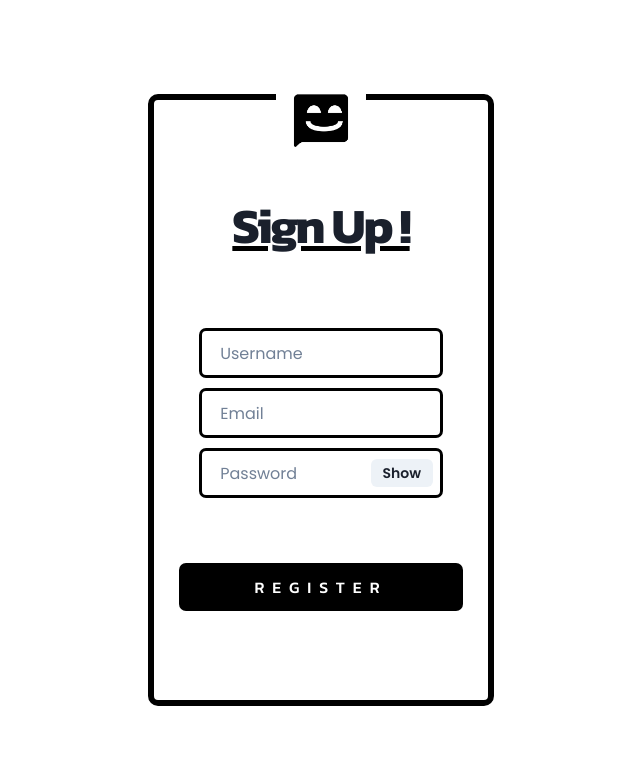
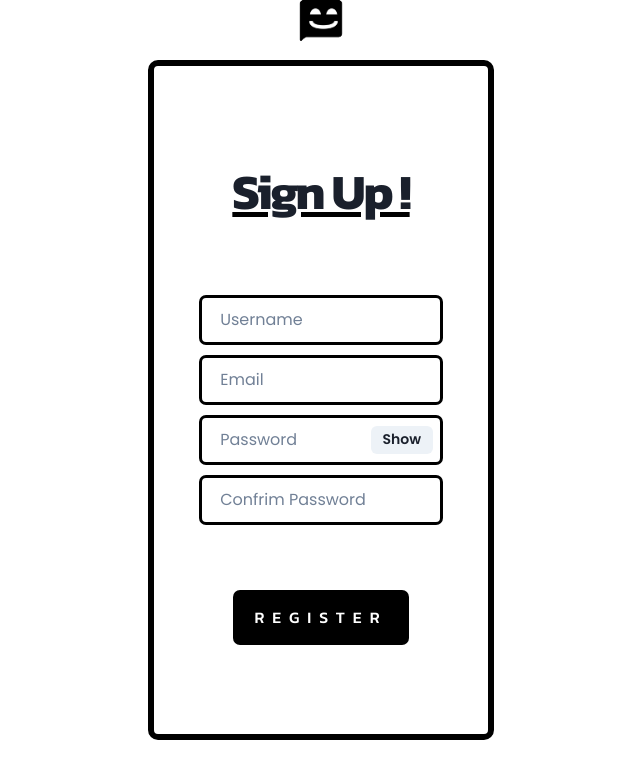
Before and after one commit to Nexthrive/NexText, a Next.js app: page /signup in a window 1280 px wide. Shown: the top 778 px of the page, without its empty margins (319-959 px from the left). Built offline with nearby package versions, Linux system fonts and the light colour scheme.

Commit message:
made signup logic

```diff
--- a/package.json
+++ b/package.json
@@ -13,6 +13,7 @@
     "@chakra-ui/react": "^2.8.2",
     "@emotion/react": "^11.11.3",
     "@emotion/styled": "^11.11.0",
+    "axios": "^1.6.7",
     "framer-motion": "^11.0.6",
     "next": "14.1.0",
     "react": "^18",
--- a/src/app/(auth)/signup/page.tsx
+++ b/src/app/(auth)/signup/page.tsx
@@ -2,7 +2,8 @@
 
 import { Input, InputGroup, InputRightElement, Button } from "@chakra-ui/react";
 import Image from "next/image";
-import React from "react";
+import React, { useRef } from "react";
+import axios from "axios";
 import NexText from "../../../../public/NexText.png";
 
 import "./styles.scss";
@@ -11,10 +12,34 @@ export default function Signup() {
 	const [show, setShow] = React.useState(false);
 	const handleClick = () => setShow(!show);
 
+	const Username = useRef<HTMLInputElement>(null);
+	const Email = useRef<HTMLInputElement>(null);
+	const Password = useRef<HTMLInputElement>(null);
+	const CPassword = useRef<HTMLInputElement>(null);
+
+	const signup = async () => {
+		try {
+			if (Password.current?.value !== CPassword.current?.value) {
+				console.log("Passwords do not match");
+				return;
+			}
+
+			const res = await axios.post("some/api", {
+				username: Username?.current?.value,
+				email: Email?.current?.value,
+				password: Password?.current?.value,
+			});
+
+			console.log(res);
+		} catch (err) {
+			console.log(err);
+		}
+	};
+
 	return (
 		<>
 			<div className="container-center">
-				<form action="">
+				<form onSubmit={signup}>
 					<div className="form-header">
 						<Image src={NexText} alt="" className="nextext" />
 						<h1>Sign Up !</h1>
@@ -51,6 +76,16 @@ export default function Signup() {
 								</InputRightElement>
 							</InputGroup>
 						</div>
+						<div className="input">
+							<InputGroup size="md">
+								<Input
+									variant=""
+									type={show ? "text" : "password"}
+									placeholder="Confrim Password"
+									className="my-input"
+								/>
+							</InputGroup>
+						</div>
 					</div>
 					<div className="form-btn">
 						<button type="submit">REGISTER</button>
--- a/src/app/(auth)/signup/styles.scss
+++ b/src/app/(auth)/signup/styles.scss
@@ -18,6 +18,7 @@ form {
 	width: 27%;
 
 	.form-header {
+		position: relative;
 		display: flex;
 		justify-content: center;
 		align-items: center;
@@ -30,9 +31,14 @@ form {
 		margin-bottom: 70px;
 
 		.nextext {
-			position: fixed;
-			width: 7%;
-			top: 75px;
+			position: absolute;
+			width: 30%; /* Set the width as a percentage */
+			max-width: 150px; /* Set a maximum width if needed */
+			height: auto; /* Maintain the aspect ratio */
+			max-height: 150px; /* Set a maximum height if needed */
+			top: -170px; /* Set the top position as a percentage */
+			left: 50%;
+			transform: translateX(-50%);
 		}
 	}
 
@@ -63,11 +69,21 @@ form {
 		button {
 			background-color: $primary-color;
 			color: #fff;
-			padding: 12px 75px;
+			height: 55px;
+			width: 75%;
 			border-radius: 7px;
 			font-family: "Kanit";
 			font-weight: 500;
 			letter-spacing: 8px;
+			transition: all 0.3s ease-in-out;
+			outline: 3px solid transparent;
+
+			&:hover {
+				letter-spacing: 5px;
+				background-color: transparent;
+				outline: 3px solid $primary-color;
+				color: $primary-color;
+			}
 		}
 	}
 }
```
Also changed, not shown: 1 other file (tests, documents, lock files or other folders).
